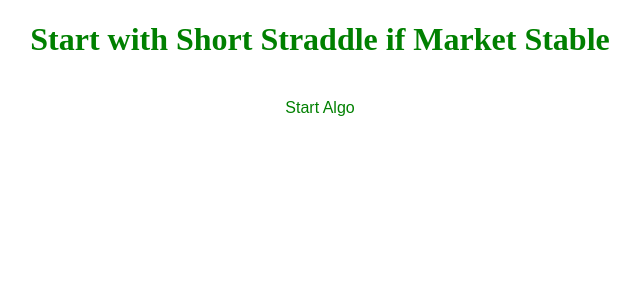
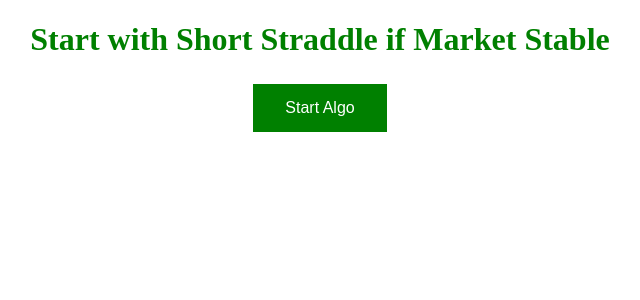
Before and after one commit to webclinic017/AlgoZerodha, a Flask app: template src/templates/index_loggedin.html in a window 1280 px wide. Shown: the top 300 px of the page, without its empty margins (320-960 px from the left). Run offline with Flask 2, Linux system fonts and the light colour scheme; the template is opened without the code that fills it, so the values that code supplies are empty; parts of the project's set-up code (start-up, migrations or seed data) failed here and were passed over.

Commit message:
Update index_loggedin.html

```diff
--- a/src/templates/index_loggedin.html
+++ b/src/templates/index_loggedin.html
@@ -8,7 +8,7 @@
   <title>Adjustment Trader - Algo</title>
   <style>
     .button {
-      background-color: white;
+      background-color: green;
       border: none;
       padding: 15px 32px;
       text-align: center;
@@ -46,7 +46,7 @@
 <body>
   <h1 style="color: green" class="center">Start with Short Straddle if Market Stable</h1>
   <div class="center">
-    <button class="button" style="color: green" onClick="startAlgo()">
+    <button class="button" style="color: white" onClick="startAlgo()">
       Start Algo
     </button>
   </div>
```
